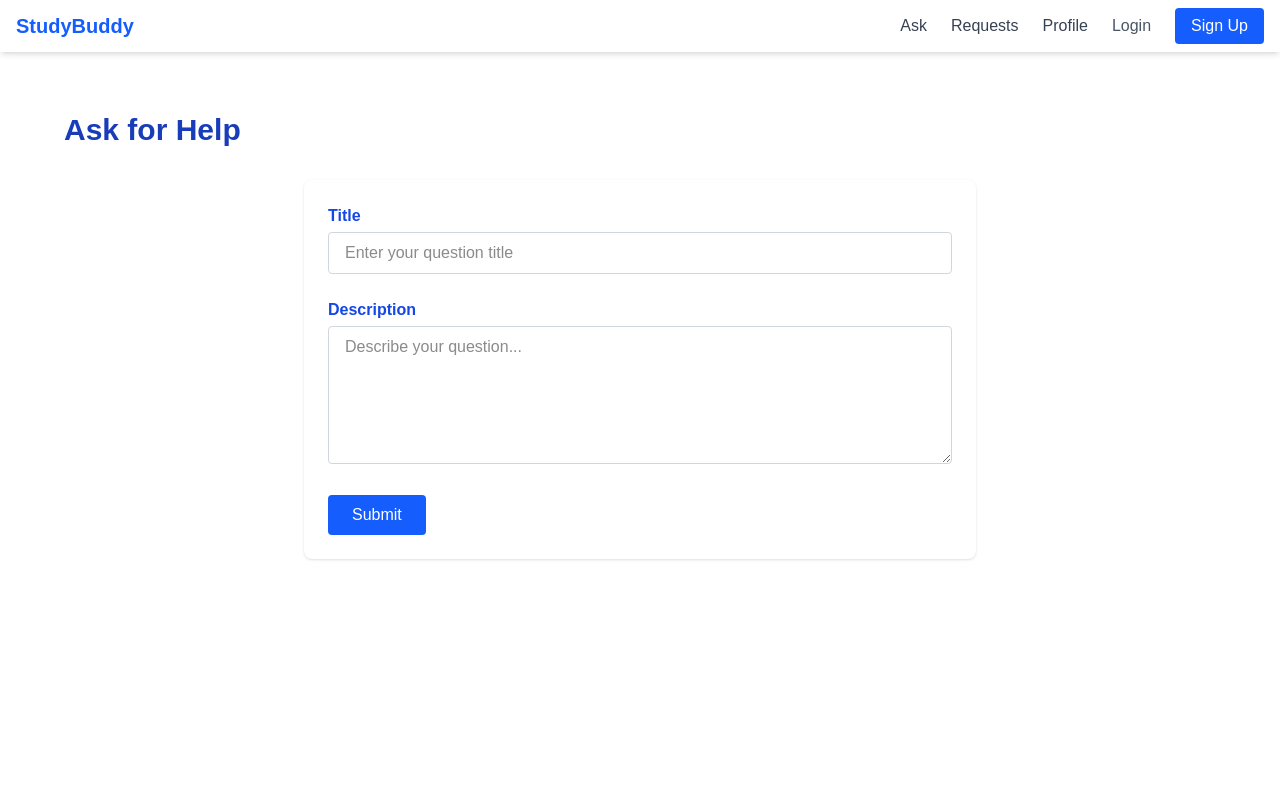
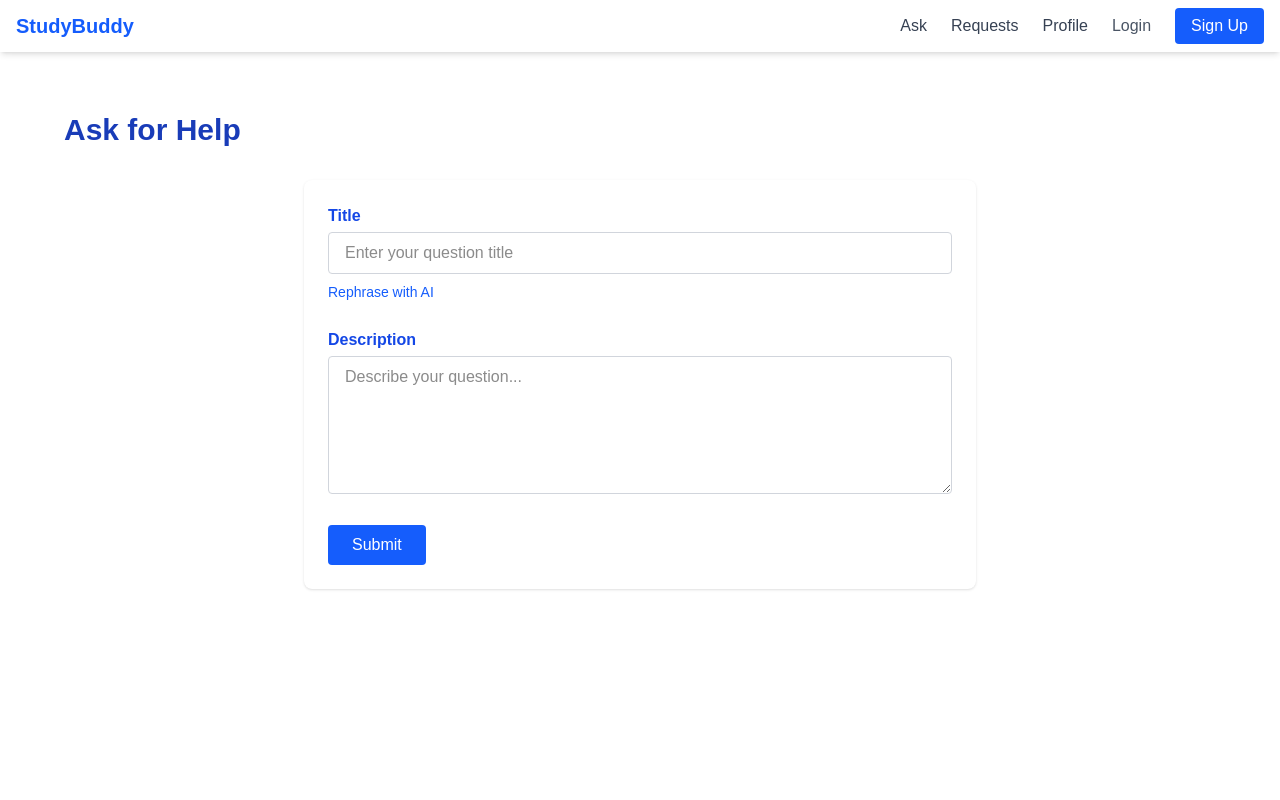
Before and after one commit to AhmadTawil1/study-buddy, a Next.js app in the folder client/: page /ask in a window 1280 px wide. Shown: the top 800 px of the page. Built offline with nearby package versions, Linux system fonts and the light colour scheme; no server answers.

Commit message:
Test AI integration

```diff
--- a/client/src/features/ask/AskForm.js
+++ b/client/src/features/ask/AskForm.js
@@ -1,16 +1,44 @@
-"use client"
+'use client'
+import { rephraseQuestion } from '@/src/services/aiService'
+import { useState } from 'react'
 
 export default function AskForm() {
+  const [title, setTitle] = useState('')
+  const [rephrased, setRephrased] = useState('')
+  const [loading, setLoading] = useState(false)
+
+  const handleRephrase = async () => {
+    setLoading(true)
+    const result = await rephraseQuestion(title)
+    setRephrased(result)
+    setLoading(false)
+  }
+
   return (
     <form className="space-y-6 max-w-2xl mx-auto bg-white p-6 rounded-lg shadow">
       <div>
         <label className="block text-blue-700 font-semibold mb-1">Title</label>
         <input
           type="text"
+          value={title}
+          onChange={(e) => setTitle(e.target.value)}
           placeholder="Enter your question title"
           className="w-full border border-gray-300 px-4 py-2 rounded"
         />
+        <button
+          type="button"
+          onClick={handleRephrase}
+          className="mt-2 text-sm text-blue-600 hover:underline"
+        >
+          {loading ? 'Rephrasing...' : 'Rephrase with AI'}
+        </button>
+        {rephrased && (
+          <p className="mt-2 text-sm text-blue-700 bg-blue-50 p-2 rounded">
+            <strong>AI Suggestion:</strong> {rephrased}
+          </p>
+        )}
       </div>
+
       <div>
         <label className="block text-blue-700 font-semibold mb-1">Description</label>
         <textarea
@@ -19,6 +47,7 @@ export default function AskForm() {
           className="w-full border border-gray-300 px-4 py-2 rounded"
         />
       </div>
+
       <button
         type="submit"
         className="bg-blue-600 text-white px-6 py-2 rounded hover:bg-blue-700 transition"
```
